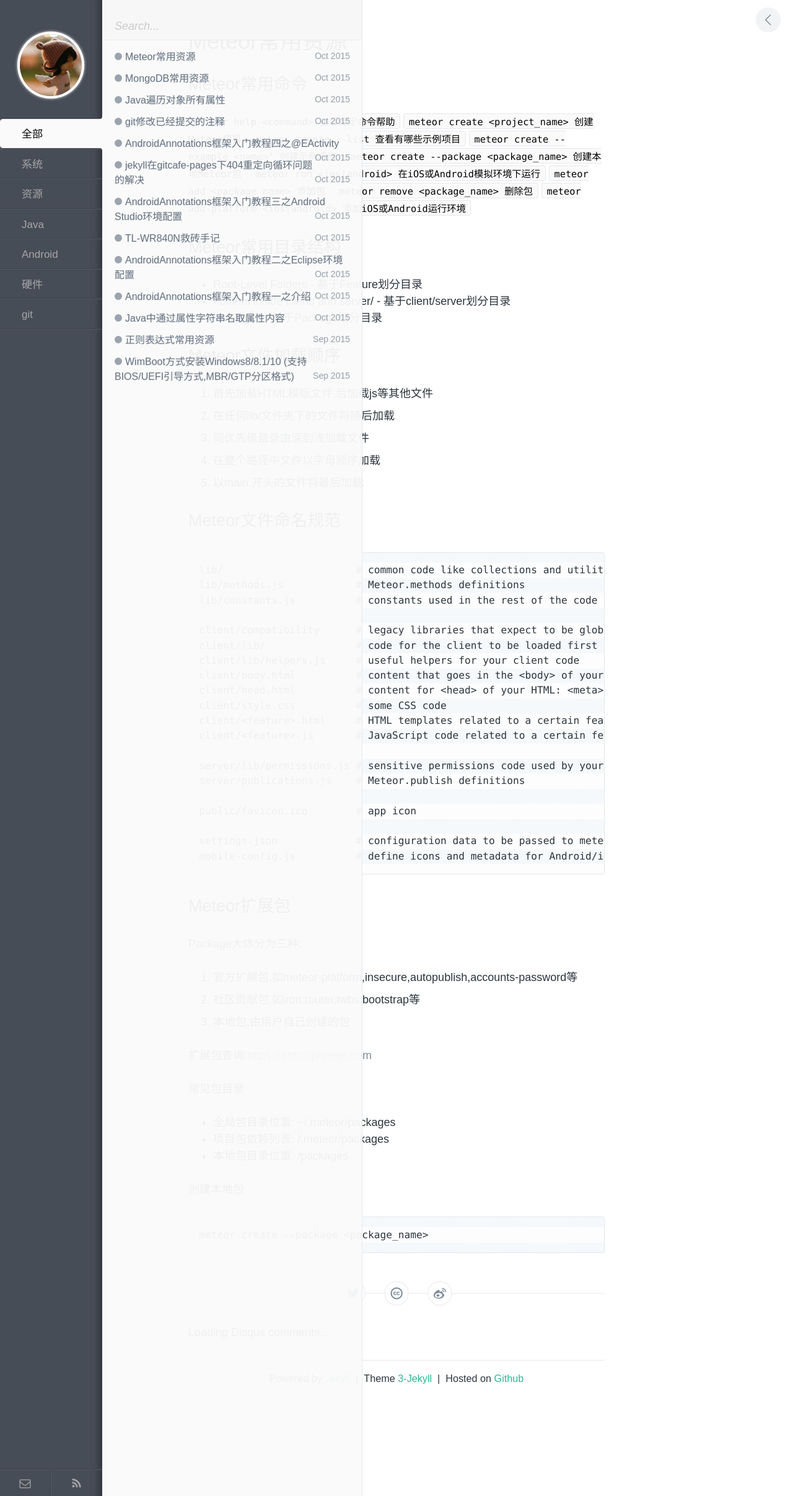
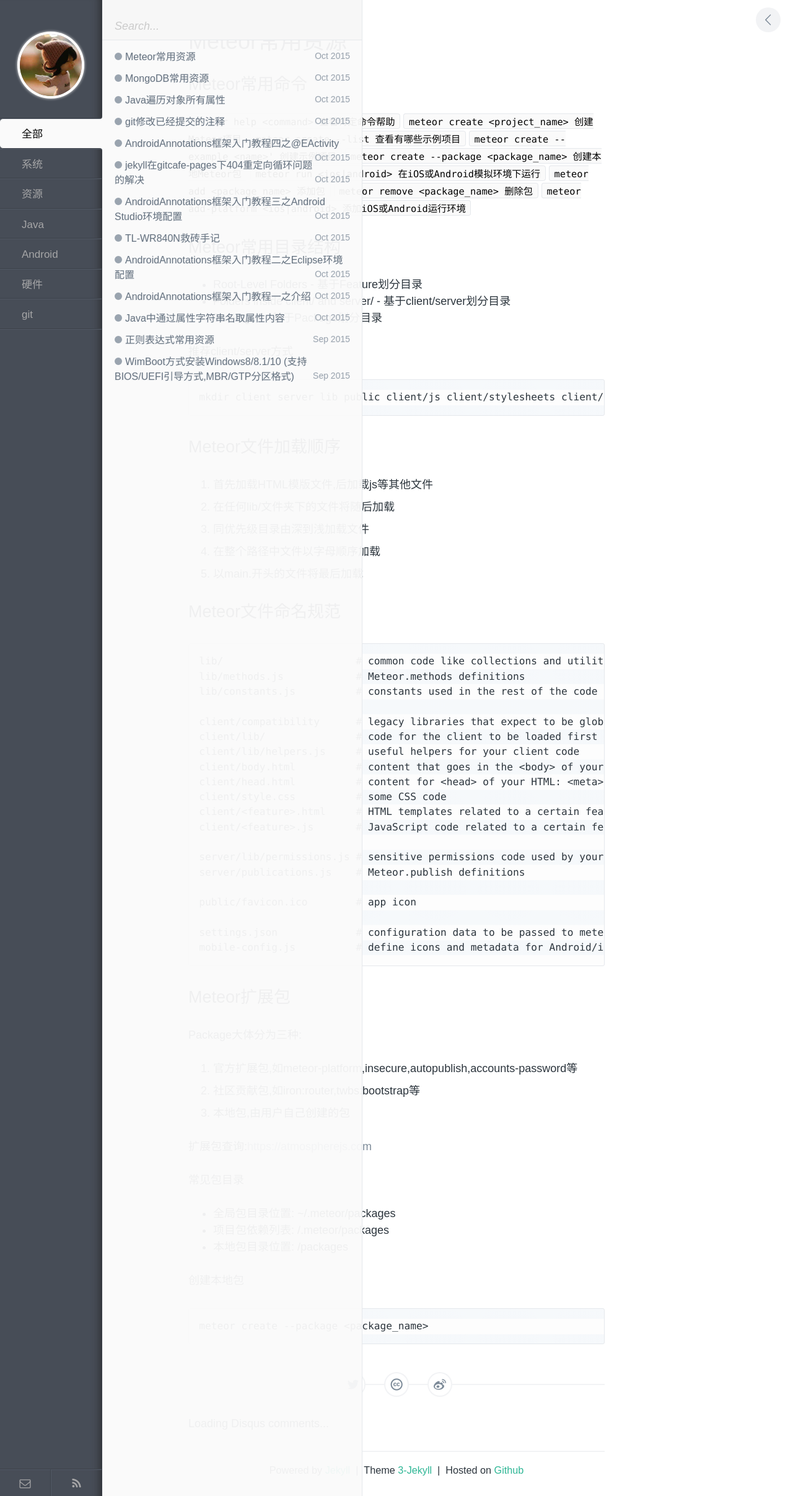
Before and after one commit to q505507538/zhenhappy.github.io, a Jekyll site: the page built from _posts/resource/2015-10-28-meteor.md, in a window 1280 px wide. Shown: the whole page at 62% size. Built offline with Jekyll 4.4.1, drawn with Linux system fonts in a browser that asks for light colours; comment, search, counter and statistics services are not loaded.

```diff
--- a/_posts/resource/2015-10-28-meteor.md
+++ b/_posts/resource/2015-10-28-meteor.md
@@ -23,6 +23,10 @@
  - Root-Level Folders - 基于Feature划分目录
  - Folders inside client/ and server/ - 基于client/server划分目录
  - Packages - 基于Package划分目录
+
+推荐client/server方式
+
+    mkdir client server lib public client/js client/stylesheets client/templates lib/collections
 
 # Meteor文件加载顺序
 
```
